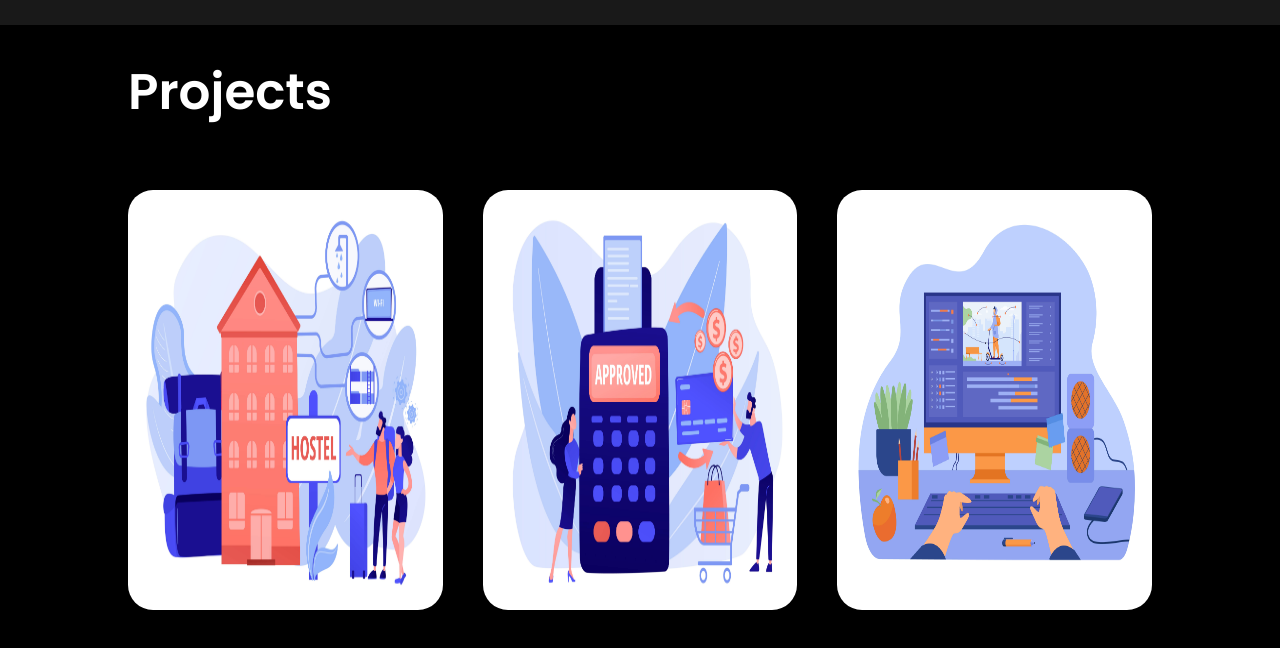
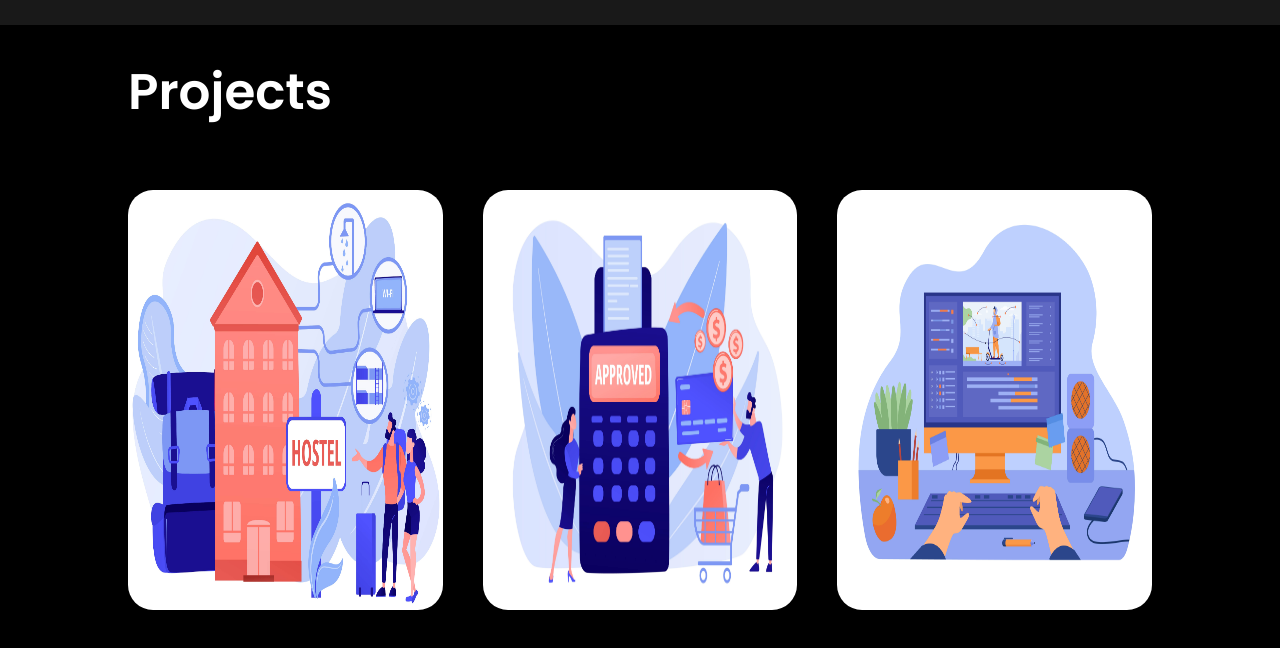
Before and after one commit to PathumChinthaka/My-Portfolio-Website, a plain HTML site: page index.html in a window 1280 px wide. In both pictures the pointer is over the picture 285 px from the left and 2975 px from the top of the page. Shown: the part 2575-3223 px from the top of the page. Drawn offline with Linux system fonts and the light colour scheme.

Commit message:
img zoom in css

```diff
--- a/Asset/Css/style.css
+++ b/Asset/Css/style.css
@@ -252,6 +252,7 @@ nav ul li a:hover::after{
     width: 100%;
     height: 420px;
     display: block;
+    transition: transform 0.5s;
 }
 
 .project{
@@ -296,3 +297,7 @@ nav ul li a:hover::after{
     border-radius: 50%;
     text-align: center;
 }
+
+.project:hover img{
+    transform: scale(1.1);
+}
```
